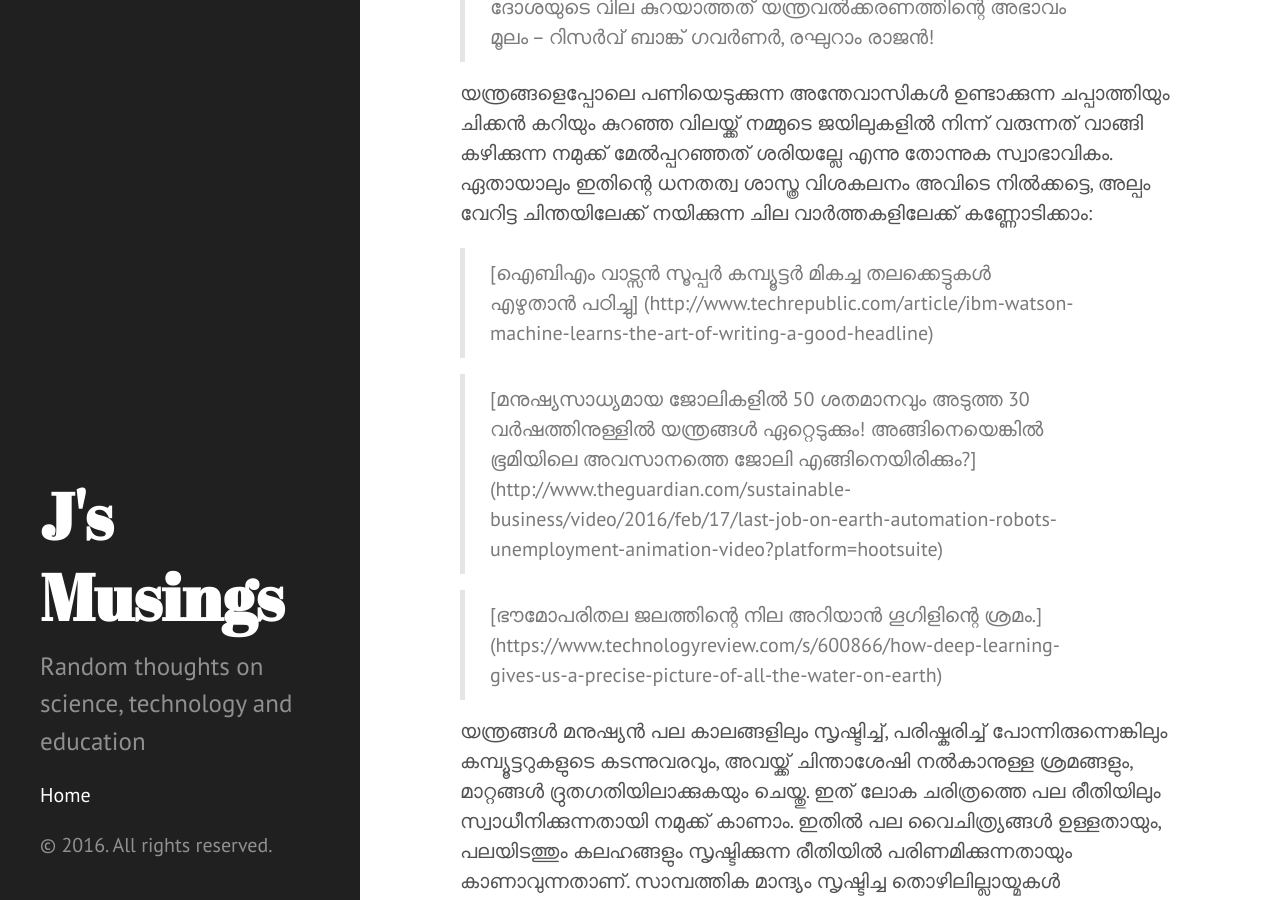
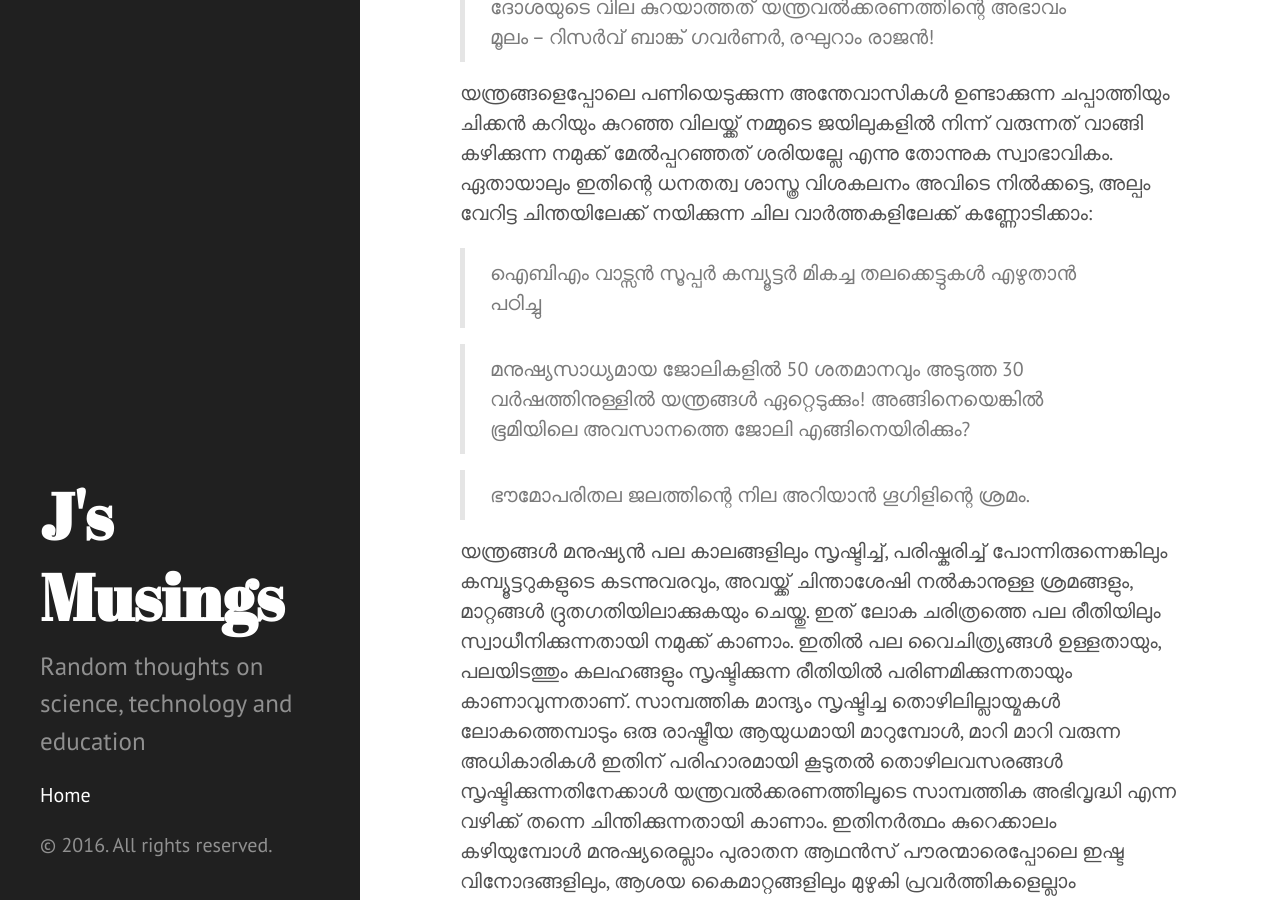
Before and after one commit to nishad/jijopu.github.io, a Jekyll site: the page built from _posts/2016-03-15-.markdown, in a window 1280 px wide and 900 px high, scrolled down 308 px. Built offline with Jekyll 4.4.1, drawn with Linux system fonts in a browser that asks for light colours; some of the changed lines change nothing that is shown.

Commit message:
Post update: യാന്ത്രികമാകുമോ ജീവിതം?

```diff
--- a/_posts/2016-03-15-.markdown
+++ b/_posts/2016-03-15-.markdown
@@ -12,11 +12,11 @@
 
 യന്ത്രങ്ങളെപ്പോലെ പണിയെടുക്കുന്ന അന്തേവാസികൾ ഉണ്ടാക്കുന്ന ചപ്പാത്തിയും ചിക്കൻ കറിയും കുറഞ്ഞ വിലയ്ക്ക് നമ്മുടെ ജയിലുകളിൽ നിന്ന് വരുന്നത് വാങ്ങി കഴിക്കുന്ന നമുക്ക് മേൽപ്പറഞ്ഞത് ശരിയല്ലേ എന്നു തോന്നുക സ്വാഭാവികം. ഏതായാലും ഇതിന്റെ ധനതത്വ ശാസ്ത്ര വിശകലനം അവിടെ നിൽക്കട്ടെ, അല്പം വേറിട്ട ചിന്തയിലേക്ക് നയിക്കുന്ന ചില വാർത്തകളിലേക്ക് കണ്ണോടിക്കാം:
 
-> [ഐബിഎം വാട്സൻ സൂപ്പർ കമ്പ്യൂട്ടർ മികച്ച തലക്കെട്ടുകൾ എഴുതാൻ പഠിച്ചു] (http://www.techrepublic.com/article/ibm-watson-machine-learns-the-art-of-writing-a-good-headline)
+> ഐബിഎം വാട്സൻ സൂപ്പർ കമ്പ്യൂട്ടർ മികച്ച തലക്കെട്ടുകൾ എഴുതാൻ പഠിച്ചു
 
->[മനുഷ്യസാധ്യമായ ജോലികളിൽ 50 ശതമാനവും അടുത്ത 30 വർഷത്തിനുള്ളിൽ യന്ത്രങ്ങൾ ഏറ്റെടുക്കും! അങ്ങിനെയെങ്കിൽ ഭൂമിയിലെ അവസാനത്തെ ജോലി എങ്ങിനെയിരിക്കും?] (http://www.theguardian.com/sustainable-business/video/2016/feb/17/last-job-on-earth-automation-robots-unemployment-animation-video?platform=hootsuite)
+>മനുഷ്യസാധ്യമായ ജോലികളിൽ 50 ശതമാനവും അടുത്ത 30 വർഷത്തിനുള്ളിൽ യന്ത്രങ്ങൾ ഏറ്റെടുക്കും! അങ്ങിനെയെങ്കിൽ ഭൂമിയിലെ അവസാനത്തെ ജോലി എങ്ങിനെയിരിക്കും?
 
->[ഭൗമോപരിതല ജലത്തിന്റെ നില അറിയാൻ ഗൂഗിളിന്റെ ശ്രമം.] (https://www.technologyreview.com/s/600866/how-deep-learning-gives-us-a-precise-picture-of-all-the-water-on-earth)
+>ഭൗമോപരിതല ജലത്തിന്റെ നില അറിയാൻ ഗൂഗിളിന്റെ ശ്രമം.
 
 യന്ത്രങ്ങൾ മനുഷ്യൻ പല കാലങ്ങളിലും സൃഷ്ടിച്ച്, പരിഷ്കരിച്ച് പോന്നിരുന്നെങ്കിലും കമ്പ്യൂട്ടറുകളുടെ കടന്നുവരവും, അവയ്ക്ക് ചിന്താശേഷി നൽകാനുള്ള ശ്രമങ്ങളും, മാറ്റങ്ങൾ ദ്രുതഗതിയിലാക്കുകയും ചെയ്തു. ഇത് ലോക ചരിത്രത്തെ പല രീതിയിലും സ്വാധീനിക്കുന്നതായി നമുക്ക് കാണാം. ഇതിൽ പല വൈചിത്ര്യങ്ങൾ ഉള്ളതായും, പലയിടത്തും കലഹങ്ങളും സൃഷ്ടിക്കുന്ന രീതിയിൽ പരിണമിക്കുന്നതായും കാണാവുന്നതാണ്. സാമ്പത്തിക മാന്ദ്യം സൃഷ്ടിച്ച തൊഴിലില്ലായ്മകൾ ലോകത്തെമ്പാടും ഒരു രാഷ്ട്രീയ ആയുധമായി മാറുമ്പോൾ, മാറി മാറി വരുന്ന അധികാരികൾ ഇതിന് പരിഹാരമായി കൂടുതൽ തൊഴിലവസരങ്ങൾ സൃഷ്ടിക്കുന്നതിനേക്കാൾ യന്ത്രവൽക്കരണത്തിലൂടെ സാമ്പത്തിക അഭിവൃദ്ധി എന്ന വഴിക്ക് തന്നെ ചിന്തിക്കുന്നതായി കാണാം. ഇതിനർത്ഥം കുറെക്കാലം കഴിയുമ്പോൾ മനുഷ്യരെല്ലാം പുരാതന ആഥൻസ് പൗരന്മാരെപ്പോലെ ഇഷ്ട വിനോദങ്ങളിലും, ആശയ കൈമാറ്റങ്ങളിലും മുഴുകി പ്രവർത്തികളെല്ലാം യന്ത്രങ്ങൾക്ക് നൽകി ജീവിതം മുന്നോട്ട് നയിക്കുമോ? അതോ ഒരു പടി കൂടെ കടന്ന് റോമൻ പൗരന്മാരെപ്പോലെ സ്വയം നാശത്തിലേക്ക് എത്തിച്ചേരുമോ? ഇന്നത്തെ യന്ത്രവൽക്കരണത്തിന്റെ കടന്ന് വരവ് എങ്ങിനെയാണെന്ന് ഒന്ന് പരിശോധിക്കാം.
 
```
